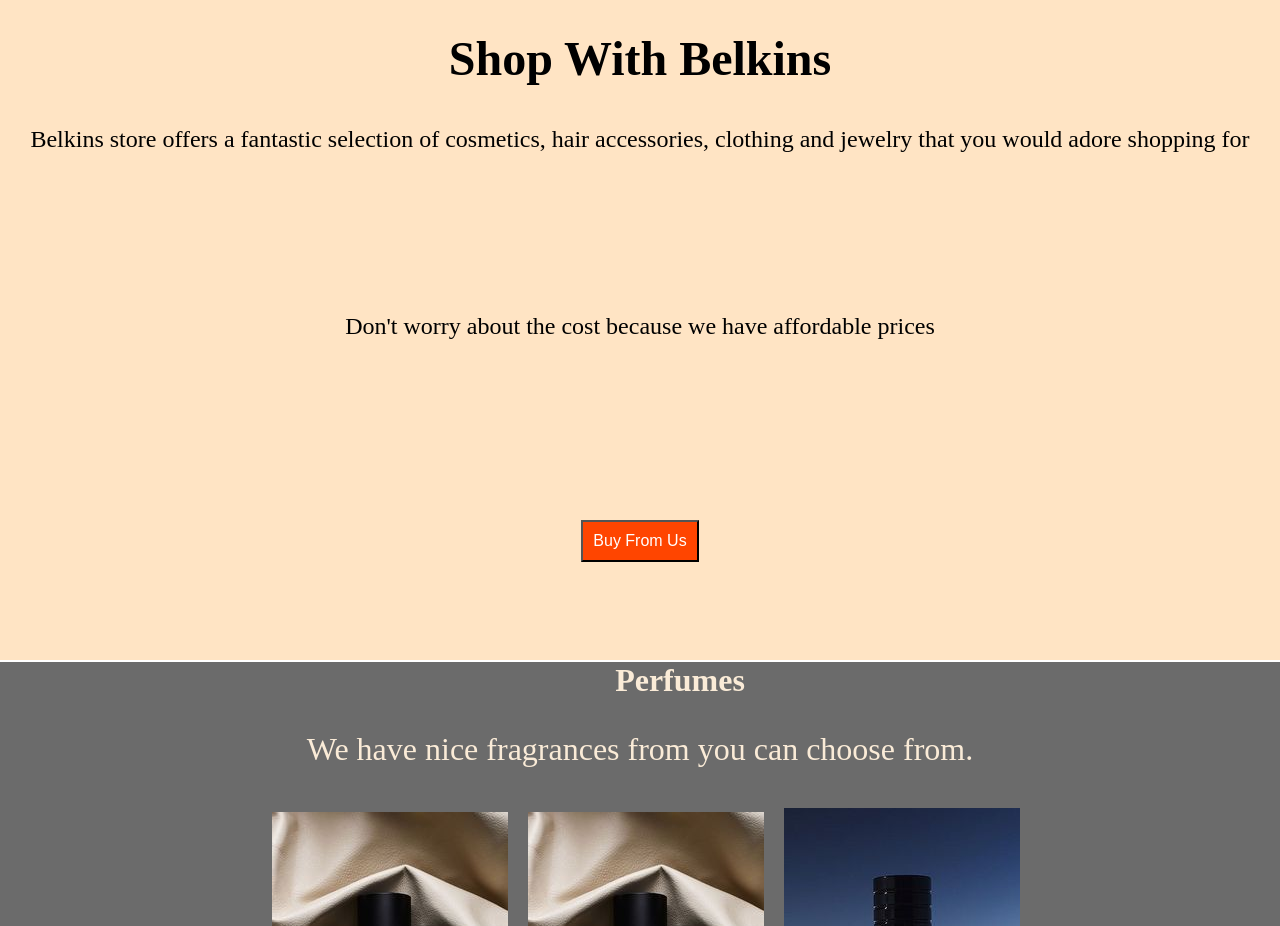
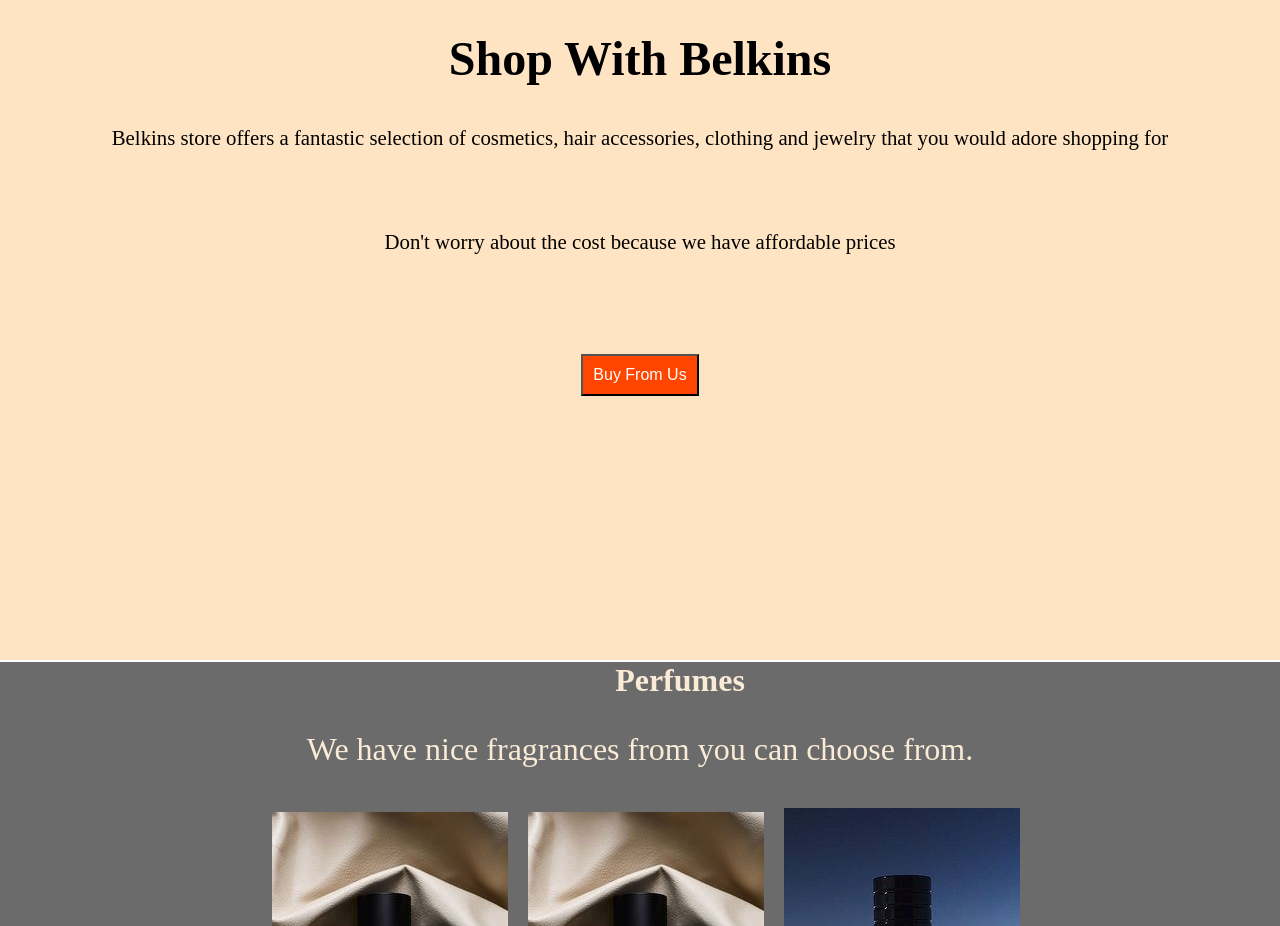
Before and after one commit to Belkins99/Belkins9, a plain HTML site: page index.html in a window 1280 px wide. Shown: the part 960-1886 px from the top of the page. Drawn offline with Linux system fonts and the light colour scheme.

Commit message:
New Styles

```diff
--- a/CSS/style.css
+++ b/CSS/style.css
@@ -142,8 +142,8 @@ color: wheat;
 .heya p {
     font-size: large;
     color: black;
-    font-size: 1.5rem;
-    margin-bottom: 10rem;
+    font-size: 1.3rem;
+    margin-bottom: 5rem;
 }
 
 .heya a {
```
